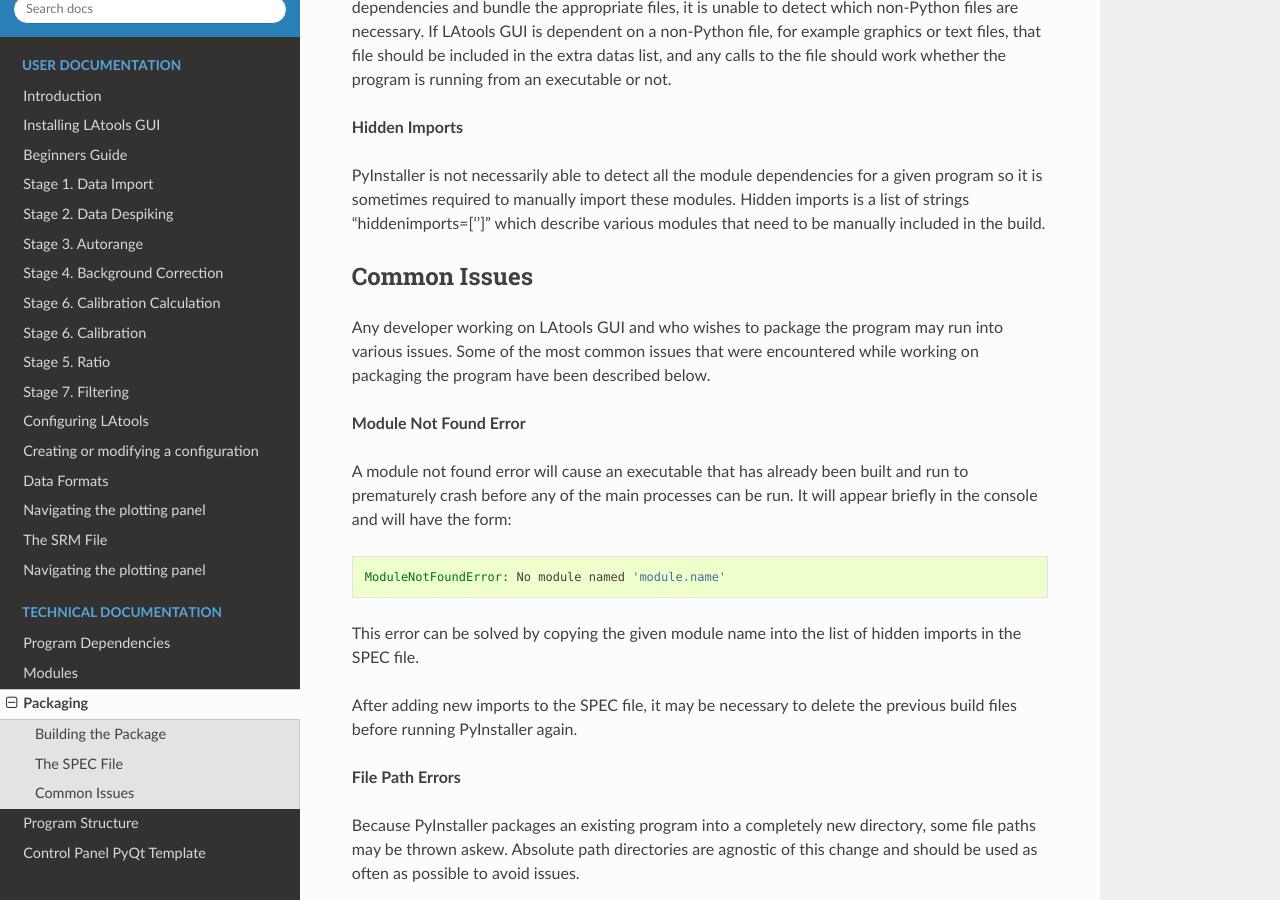
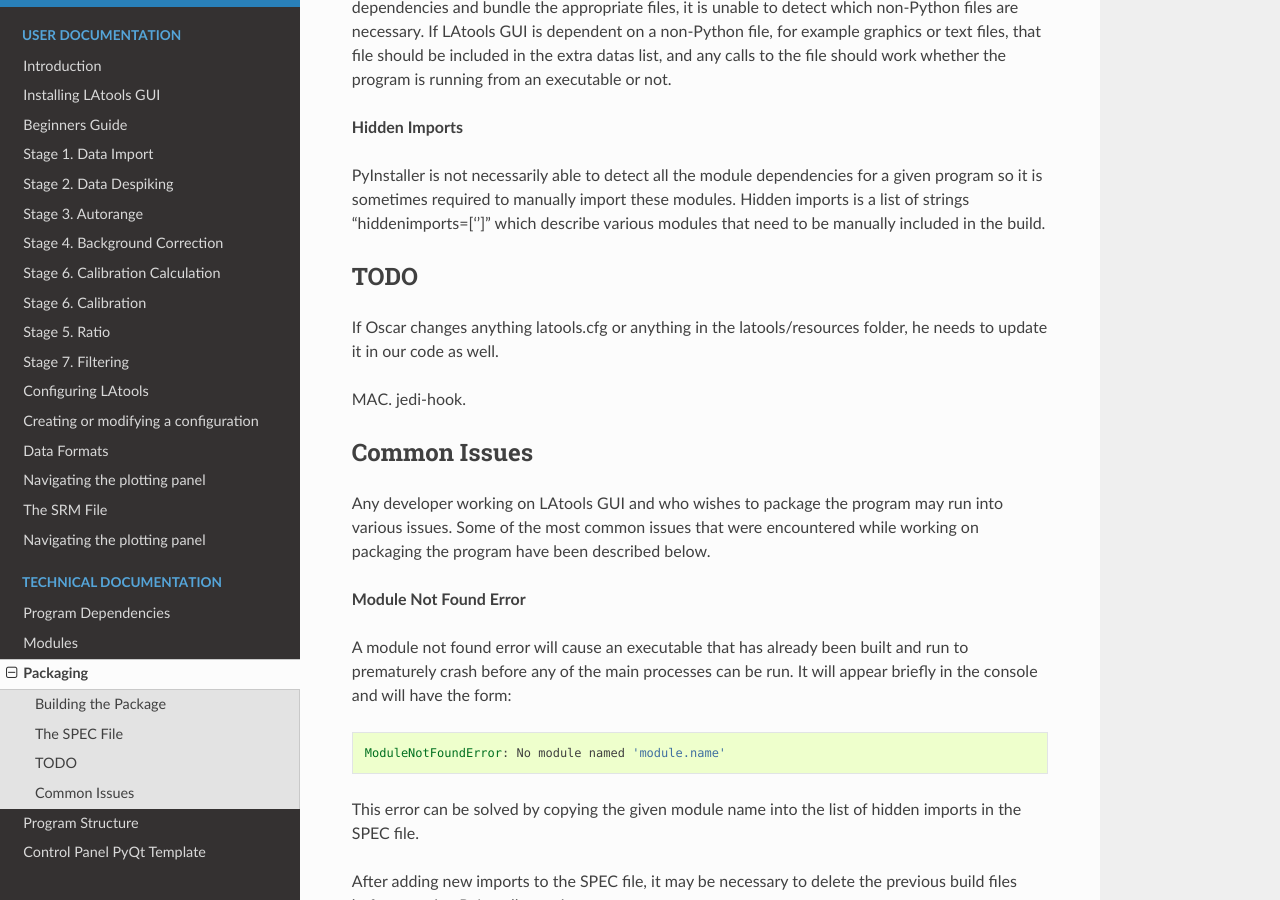
Before and after one commit to oscarbranson/latools_gui, a Sphinx documentation site: the page built from docs/source/backend/packaging.rst, in a window 1280 px wide and 900 px high, scrolled down 1159 px. Built offline with Sphinx 7.4.7 and the Read the Docs theme 2.0.0, drawn with Linux system fonts in a browser that asks for light colours.

Commit message:
Minor packaging fixes.

```diff
--- a/docs/source/backend/packaging.rst
+++ b/docs/source/backend/packaging.rst
@@ -54,6 +54,14 @@
 various modules that need to be manually included in the build.
 
 
+TODO
+============================
+
+If Oscar changes anything latools.cfg or anything in the latools/resources folder, he needs to update it
+in our code as well.
+
+MAC. jedi-hook.
+
 
 Common Issues
 =============================
```
Also changed, not shown: 1 other file.
